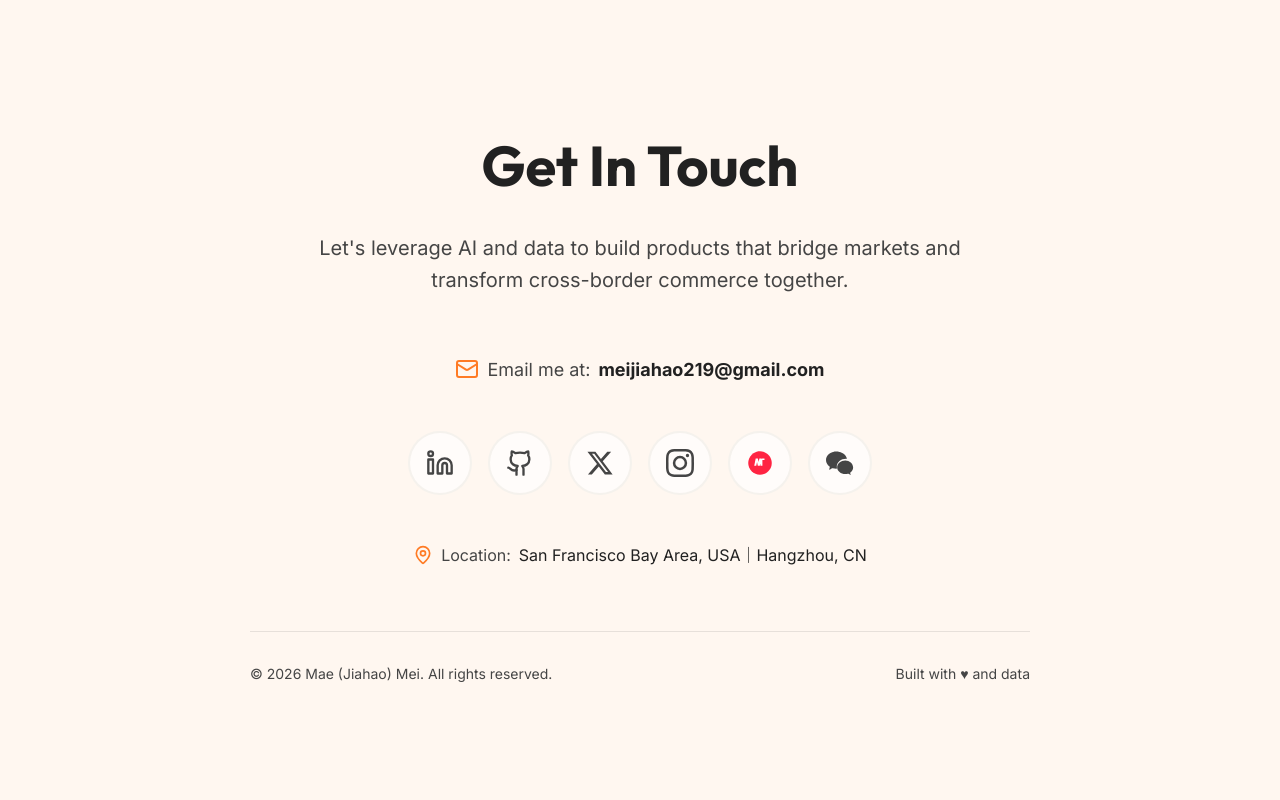
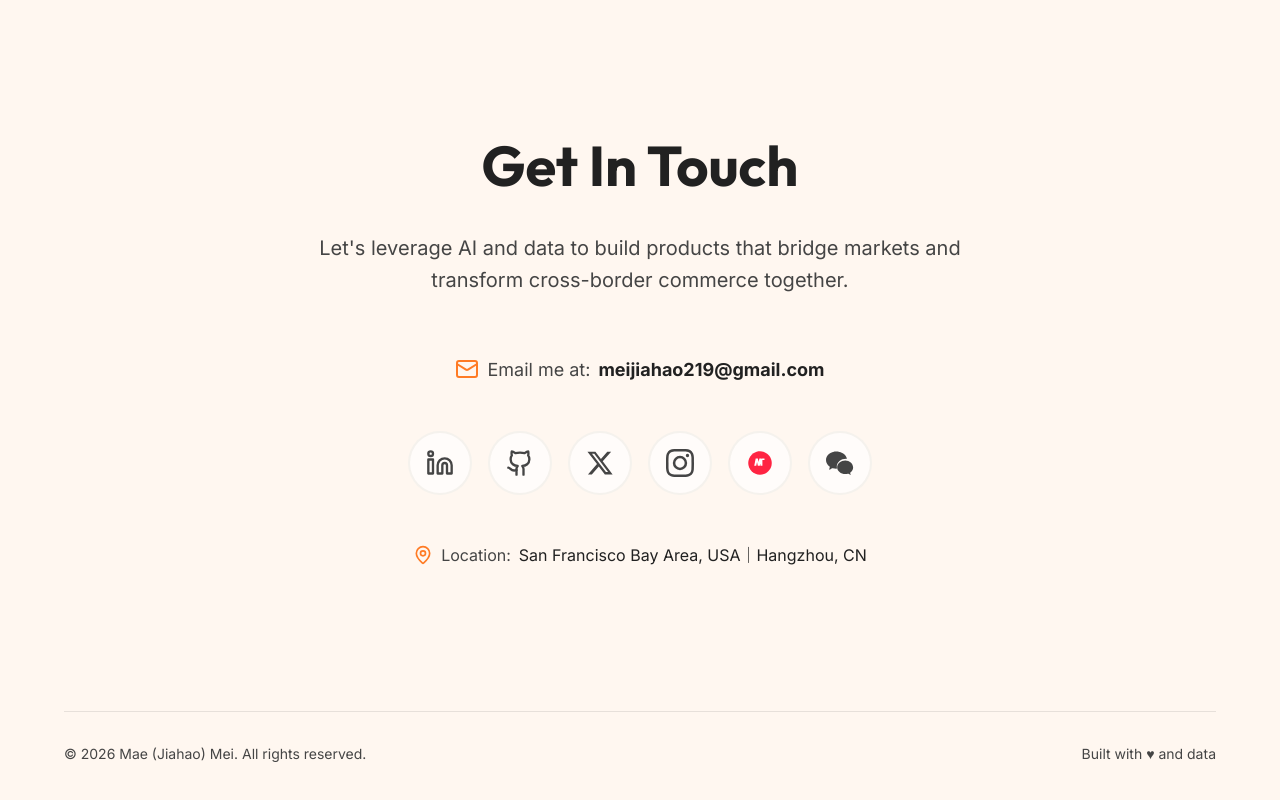
Before and after one commit to mae25-create/mae-s-portfolio, a React (Vite) app: page / in a window 1280 px wide. Shown: the part 6915-7715 px from the top of the page. Built offline with nearby package versions, Linux system fonts and the light colour scheme; the HTML template or start-up script is replaced by a standard one; a web font is replaced by a local one.

Commit message:
Updated Contact icons and footer
Co-authored-by: mae25-create <234307502+mae25-create@users.noreply.github.com>

```diff
--- a/src/components/Contact.tsx
+++ b/src/components/Contact.tsx
@@ -111,7 +111,10 @@ const Contact = () => {
           </div>
         </motion.div>
 
-        {/* Footer */}
+      </div>
+
+      {/* Footer - full width */}
+      <div className="max-w-content mx-auto px-6">
         <div className="pt-8 border-t border-border flex flex-col md:flex-row justify-between items-center text-sm text-muted-foreground">
           <p>© 2026 Mae (Jiahao) Mei. {t("All rights reserved.", "保留所有权利。")}</p>
           <p className="mt-2 md:mt-0">
```
